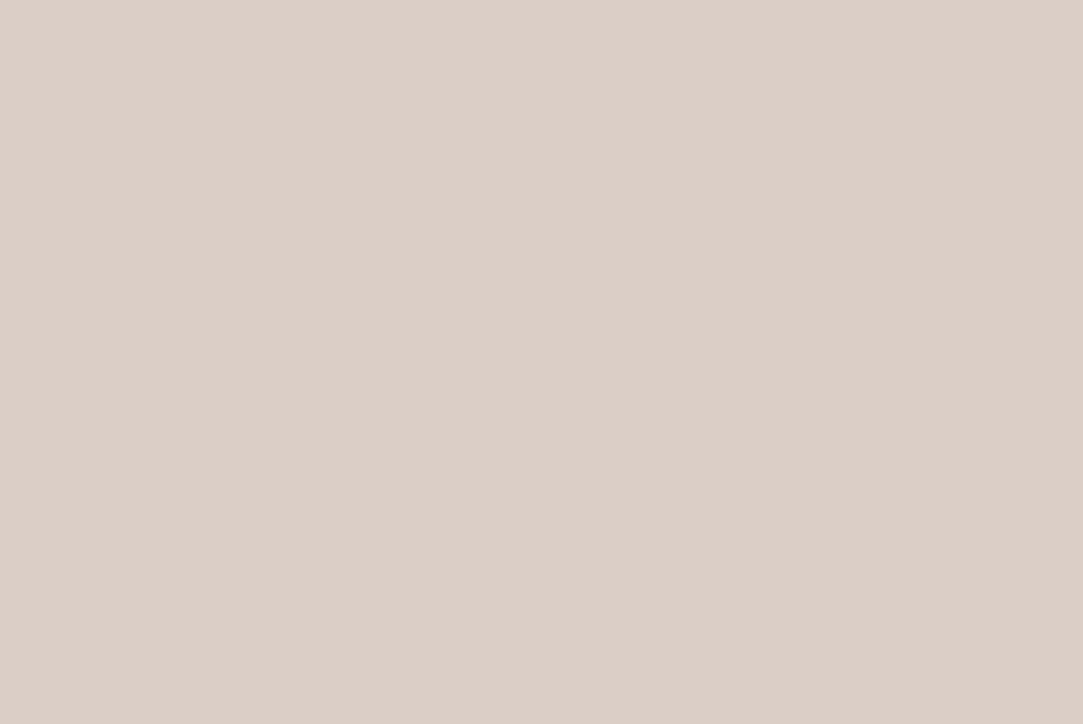
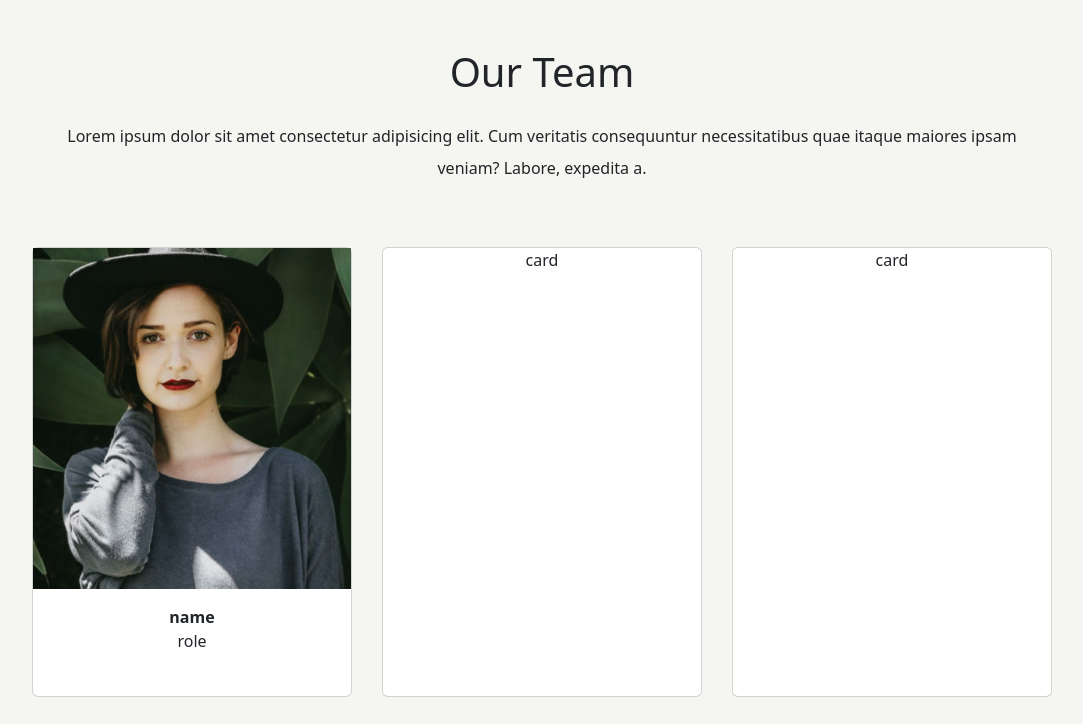
Before and after one commit to Adriatik-Berdufi/js-our-team, a plain HTML site: page index.html in a window 1280 px wide. Shown: the top 724 px of the page, without its empty margins (98-1181 px from the left). Drawn offline with nearby package versions, Linux system fonts and the light colour scheme.

Commit message:
add: base structure

```diff
--- a/css/style.css
+++ b/css/style.css
@@ -28,17 +28,22 @@ li {
   display: inline-block;
 }
 body{
-  background-color: rgba(212, 200, 184, 0.856);
+  background-color: rgb(245, 245, 241);
 }
 
 /** Utils **/
-
+.box{
+  margin: 15px;
+  height: 450px;
+  width: calc(100% / 3  - 30px);
+}
 .container {
   max-width: 1080px;
   margin-left: auto;
   margin-right: auto;
   padding-left: 15px;
   padding-right: 15px;
+
 }
 .brd{
   border: 2px dashed black;
--- a/index.html
+++ b/index.html
@@ -22,7 +22,28 @@
     <header></header>
 
     <main >
-      <div class="container"></div>
+      <div class="container text-center">
+        <div class="m-5">
+          <h1 class="pb-3"> Our Team</h1>
+          <p class="lh-lg">Lorem ipsum dolor sit amet consectetur adipisicing elit. Cum veritatis consequuntur necessitatibus quae itaque maiores ipsam veniam? Labore, expedita a.</p>
+        </div>
+        <div class="card-container d-flex flex-wrap">
+          <div class="card box">
+            <div><img src="./img/angela-caroll-chief-editor.jpg" alt=""></div>
+            <div class="p-3">
+              <div class="fw-bold">name</div>
+              <div>role</div>
+            </div>
+          </div>
+          <div class="card box">card</div>
+          <div class="card box">card</div>
+          <div class="card box">card</div>
+          <div class="card box">card</div>
+          <div class="card box">card</div>
+
+
+        </div>
+      </div>
 
     </main>
 
```
